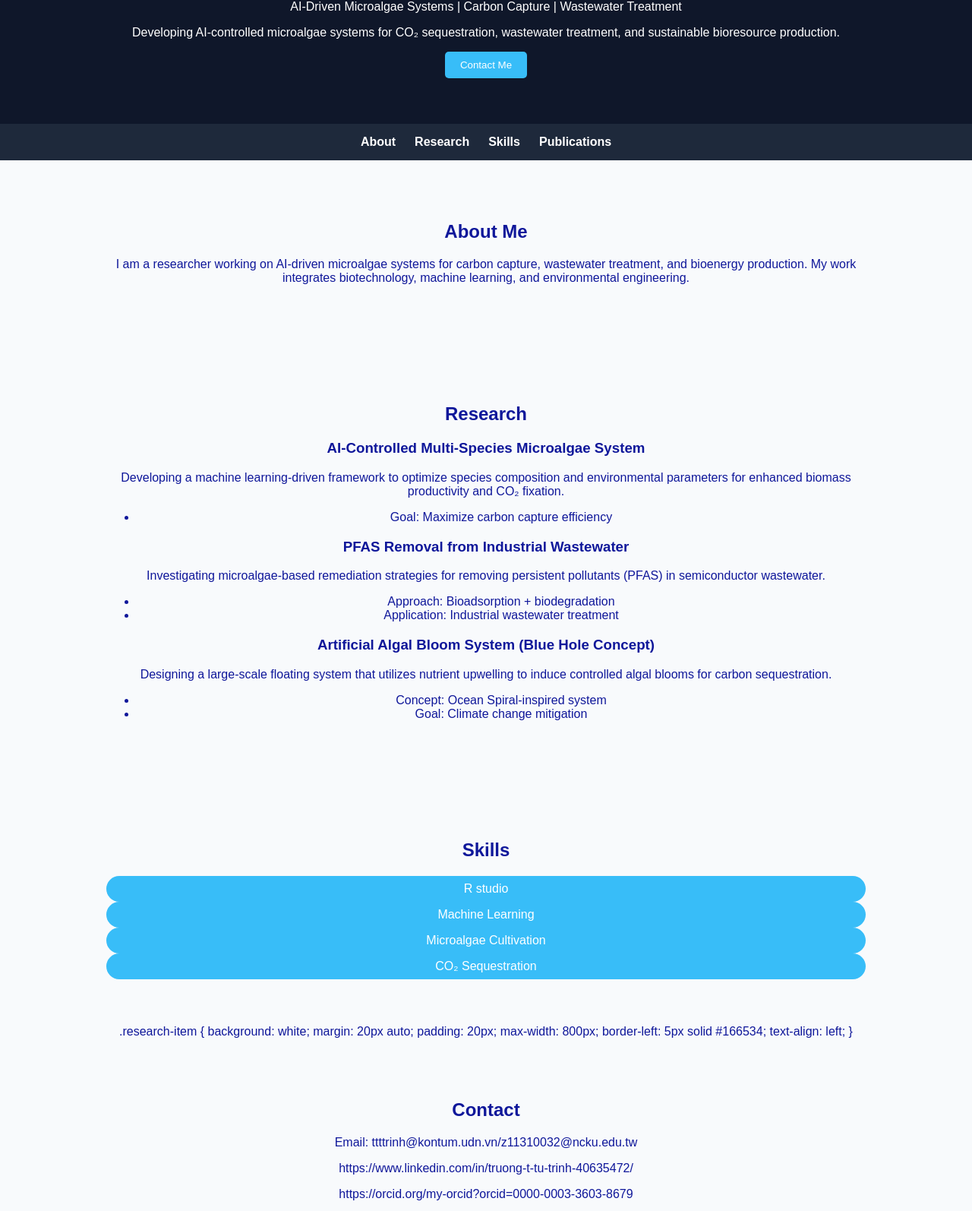
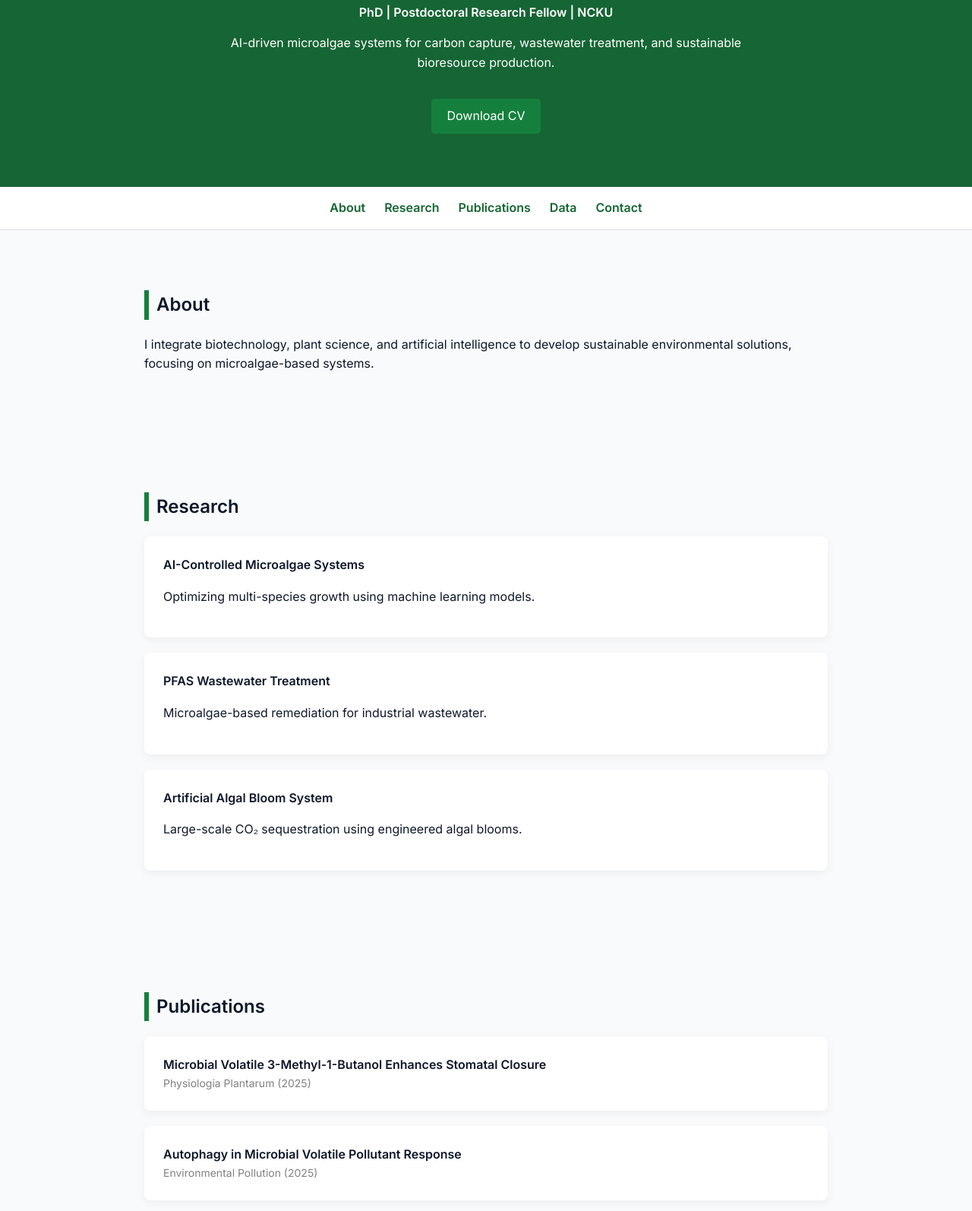
Before and after one commit to ttttrinh-ncku/ttttrinh-ncku.github.io, a plain HTML site: page index.html in a window 1280 px wide. Shown: the part 134-1728 px from the top of the page at 76% size. Drawn offline with nearby package versions, Linux system fonts and the light colour scheme.

Commit message:
Update index.html

```diff
--- a/index.html
+++ b/index.html
@@ -2,229 +2,259 @@
 <html lang="en">
 <head>
 <meta charset="UTF-8">
-  <title>Trinh Truong | Portfolio</title>
 <meta name="viewport" content="width=device-width, initial-scale=1.0">
+<title>Trinh Truong, PhD | Postdoctoral Research Fellow</title>
+
+<!-- Google font (clean academic style) -->
+<link href="https://fonts.googleapis.com/css2?family=Inter:wght@300;400;600&display=swap" rel="stylesheet">
 
 <style>
+:root {
+  --green-dark: #166534;
+  --green-main: #15803d;
+  --green-light: #22c55e;
+  --text-dark: #0f172a;
+  --bg-light: #f8fafc;
+}
+
 body {
   margin: 0;
-      font-family: Arial, sans-serif;
-      background: #f8fafc;
-      color: #0f179a;
-      text-align: center;
+  font-family: 'Inter', sans-serif;
+  background: var(--bg-light);
+  color: var(--text-dark);
+  line-height: 1.6;
 }
 
+/* HEADER */
 header {
-      background: #0f172a;
+  background: var(--green-dark);
   color: white;
-      padding: 60px 20px;
+  text-align: center;
+  padding: 70px 20px;
 }
 
 header h1 {
-      margin-bottom: 10px;
+  margin: 0;
+  font-size: 36px;
 }
 
+.subtitle {
+  font-weight: 600;
+  margin-top: 10px;
+}
+
+.desc {
+  max-width: 700px;
+  margin: 15px auto;
+}
+
+/* NAV */
 nav {
   display: flex;
   justify-content: center;
   gap: 25px;
-      background: #1e293b;
+  background: white;
   padding: 15px;
+  border-bottom: 1px solid #ddd;
 }
 
 nav a {
-      color: white;
   text-decoration: none;
-      font-weight: bold;
+  color: var(--green-dark);
+  font-weight: 600;
 }
 
+/* SECTION */
 section {
+  max-width: 900px;
+  margin: auto;
   padding: 60px 20px;
-      max-width: 1000px;
-      margin: auto;
 }
 
 h2 {
-      margin-bottom: 20px;
+  border-left: 6px solid var(--green-main);
+  padding-left: 10px;
 }
 
+/* CARDS */
+.card {
+  background: white;
+  padding: 25px;
+  margin: 20px 0;
+  border-radius: 8px;
+  box-shadow: 0 4px 12px rgba(0,0,0,0.05);
+  text-align: left;
+}
 
+/* SKILLS */
+.skills {
+  display: flex;
+  flex-wrap: wrap;
+  gap: 10px;
+}
 
 .skill {
-      background: #38bdf8;
+  background: var(--green-main);
   color: white;
-      padding: 8px 12px;
+  padding: 6px 12px;
   border-radius: 20px;
 }
 
-    footer {
-      background: #0f172a;
+/* BUTTON */
+.btn {
+  display: inline-block;
+  margin-top: 20px;
+  padding: 10px 20px;
+  background: var(--green-main);
   color: white;
-      padding: 30px;
+  text-decoration: none;
+  border-radius: 5px;
 }
 
-    button {
-      background: #38bdf8;
-      border: none;
-      padding: 10px 20px;
-      color: white;
-      border-radius: 5px;
-      cursor: pointer;
+.btn:hover {
+  background: var(--green-dark);
 }
 
-    button:hover {
-      background: #0ea5e9;
+/* PUBLICATIONS */
+.pub-title {
+  font-weight: 600;
+}
+
+.pub-journal {
+  font-size: 14px;
+  color: gray;
+}
+
+/* GRAPH */
+canvas {
+  margin-top: 20px;
+}
+
+/* FOOTER */
+footer {
+  text-align: center;
+  padding: 30px;
+  background: var(--green-dark);
+  color: white;
 }
 </style>
+
+<!-- Chart.js -->
+<script src="https://cdn.jsdelivr.net/npm/chart.js"></script>
+
 </head>
 
 <body>
 
 <header>
   <h1>Trinh Truong</h1>
-  <p>AI-Driven Microalgae Systems | Carbon Capture | Wastewater Treatment</p>
-  <p>
-    Developing AI-controlled microalgae systems for CO₂ sequestration,
-    wastewater treatment, and sustainable bioresource production.
-  </p>
-  <button onclick="scrollToContact()">Contact Me</button>
+  <div class="subtitle">PhD | Postdoctoral Research Fellow | NCKU</div>
+  <div class="desc">
+    AI-driven microalgae systems for carbon capture, wastewater treatment,
+    and sustainable bioresource production.
+  </div>
+
+  <!-- CV -->
+  <a href="CV.pdf" class="btn" download>Download CV</a>
 </header>
 
 <nav>
   <a href="#about">About</a>
   <a href="#research">Research</a>
-  <a href="#skills">Skills</a>
   <a href="#publications">Publications</a>
+  <a href="#data">Data</a>
+  <a href="#contact">Contact</a>
 </nav>
 
 <section id="about">
-  <h2>About Me</h2>
+  <h2>About</h2>
   <p>
-    I am a researcher working on AI-driven microalgae systems for carbon capture,
-    wastewater treatment, and bioenergy production. My work integrates biotechnology,
-    machine learning, and environmental engineering.
+    I integrate biotechnology, plant science, and artificial intelligence to develop
+    sustainable environmental solutions, focusing on microalgae-based systems.
   </p>
 </section>
 
 <section id="research">
   <h2>Research</h2>
 
-  <div class="research-item">
-    <h3>AI-Controlled Multi-Species Microalgae System</h3>
-    <p>
-      Developing a machine learning-driven framework to optimize species composition
-      and environmental parameters for enhanced biomass productivity and CO₂ fixation.
-    </p>
-    <ul>
-     <li>Goal: Maximize carbon capture efficiency</li>
-    </ul>
+  <div class="card">
+    <strong>AI-Controlled Microalgae Systems</strong>
+    <p>Optimizing multi-species growth using machine learning models.</p>
   </div>
 
-  <div class="research-item">
-    <h3>PFAS Removal from Industrial Wastewater</h3>
-    <p>
-      Investigating microalgae-based remediation strategies for removing persistent
-      pollutants (PFAS) in semiconductor wastewater.
-    </p>
-    <ul>
-      <li>Approach: Bioadsorption + biodegradation</li>
-      <li>Application: Industrial wastewater treatment</li>
-    </ul>
+  <div class="card">
+    <strong>PFAS Wastewater Treatment</strong>
+    <p>Microalgae-based remediation for industrial wastewater.</p>
   </div>
 
-  <div class="research-item">
-    <h3>Artificial Algal Bloom System (Blue Hole Concept)</h3>
-    <p>
-      Designing a large-scale floating system that utilizes nutrient upwelling to
-      induce controlled algal blooms for carbon sequestration.
-    </p>
-    <ul>
-      <li>Concept: Ocean Spiral-inspired system</li>
-      <li>Goal: Climate change mitigation</li>
-    </ul>
+  <div class="card">
+    <strong>Artificial Algal Bloom System</strong>
+    <p>Large-scale CO₂ sequestration using engineered algal blooms.</p>
   </div>
-
-</section>
-
-<section id="skills">
-  <h2>Skills</h2>
-  <div class="skills">
-    <div class="skill">R studio</div>
-    <div class="skill">Machine Learning</div>
-    <div class="skill">Microalgae Cultivation</div>
-    <div class="skill">CO₂ Sequestration</div>
-  </div>
-  </section>
-.research-item {
-  background: white;
-  margin: 20px auto;
-  padding: 20px;
-  max-width: 800px;
-  border-left: 5px solid #166534;
-  text-align: left;
-}
- </div>
-
-</section>
-
-<section id="contact">
-  <h2>Contact</h2>
-  <p>Email: ttttrinh@kontum.udn.vn/z11310032@ncku.edu.tw</p>
-  <p>https://www.linkedin.com/in/truong-t-tu-trinh-40635472/</p>
-<p>https://orcid.org/my-orcid?orcid=0000-0003-3603-8679<p>
-</section>
-
-<footer>
-  <p>Truong Thi Tu Trinh</p>
-</footer>
-
-
-<script>
-  function scrollToContact() {
-    document.getElementById("contact").scrollIntoView({ behavior: "smooth" });
-  }
-</script>
-
-</body>
-</html>
-
 
 </section>
 
 <section id="publications">
   <h2>Publications</h2>
 
-  <div class="pub-item">
+  <div class="card">
     <div class="pub-title">
-      Microbial Volatile 3-Methyl-1-Butanol Enhances Stomatal Closure and Salt Stress Tolerance via Ethylene and Jasmonate Pathways in Arabidopsis
+      Microbial Volatile 3-Methyl-1-Butanol Enhances Stomatal Closure
     </div>
     <div class="pub-journal">Physiologia Plantarum (2025)</div>
   </div>
 
-  <div class="pub-item">
+  <div class="card">
     <div class="pub-title">
-      Possible role of autophagy in microbial volatile pollutant-induced starch degradation and expression of hypoxia responsive genes
+      Autophagy in Microbial Volatile Pollutant Response
     </div>
     <div class="pub-journal">Environmental Pollution (2025)</div>
   </div>
 
-  <div class="pub-item">
+  <div class="card">
     <div class="pub-title">
-      Volatile Compounds Emitted by Plant Growth-Promoting Fungus Exophiala inflata (L62) Alleviate Copper and Pathogen Stress
+      Volatile Compounds from Fungus Exophiala inflata
     </div>
     <div class="pub-journal">Plant and Cell Physiology (2024)</div>
   </div>
 
-  <div class="pub-item">
-    <div class="pub-title">
-      Signaling pathways involved in microbial indoor air pollutant 3-methyl-1-butanol in the induction of stomatal closure in Arabidopsis
-    </div>
-    <div class="pub-journal">Environmental Science and Pollution Research (2024)</div>
-  </div>
+</section>
 
-  <div class="pub-item">
-    <div class="pub-title">
-      Uncovering molecular mechanisms involved in microbial volatile compounds-induced stomatal closure in Arabidopsis thaliana
-    </div>
-    <div class="pub-journal">Plant Molecular Biology (2023)</div>
-  </div>
+<section id="data">
+  <h2>Experimental Data</h2>
+  <p>Microalgae Growth Curve (OD680)</p>
+
+  <canvas id="chart"></canvas>
+</section>
+
+<section id="contact">
+  <h2>Contact</h2>
+  <p>Email: ttttrinh@kontum.udn.vn / z11310032@ncku.edu.tw</p>
+  <p>
+    <a href="https://www.linkedin.com/in/truong-t-tu-trinh-40635472/">LinkedIn</a> |
+    <a href="https://orcid.org/0000-0003-3603-8679">ORCID</a>
+  </p>
+</section>
+
+<footer>
+  © 2026 Trinh Truong
+</footer>
+
+<script>
+const ctx = document.getElementById('chart');
+
+new Chart(ctx, {
+  type: 'line',
+  data: {
+    labels: ['Day 0','Day 2','Day 4','Day 6','Day 8'],
+    datasets: [{
+      label: 'OD680',
+      data: [0.1,0.4,0.9,1.6,2.1],
+      borderWidth: 2
+    }]
+  }
+});
+</script>
+
+</body>
+</html>
```
Lines whose indentation alone changed are shown as unchanged.
